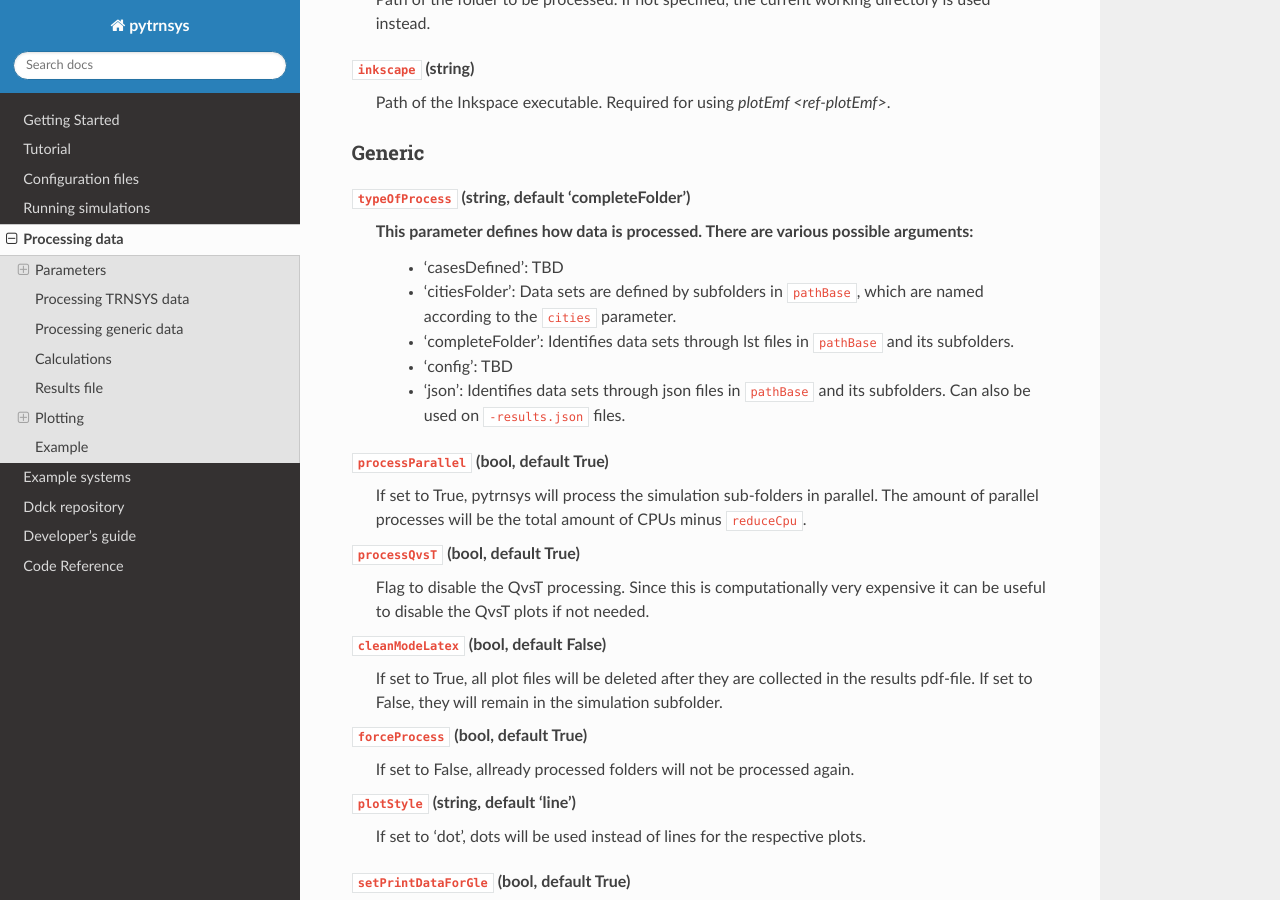
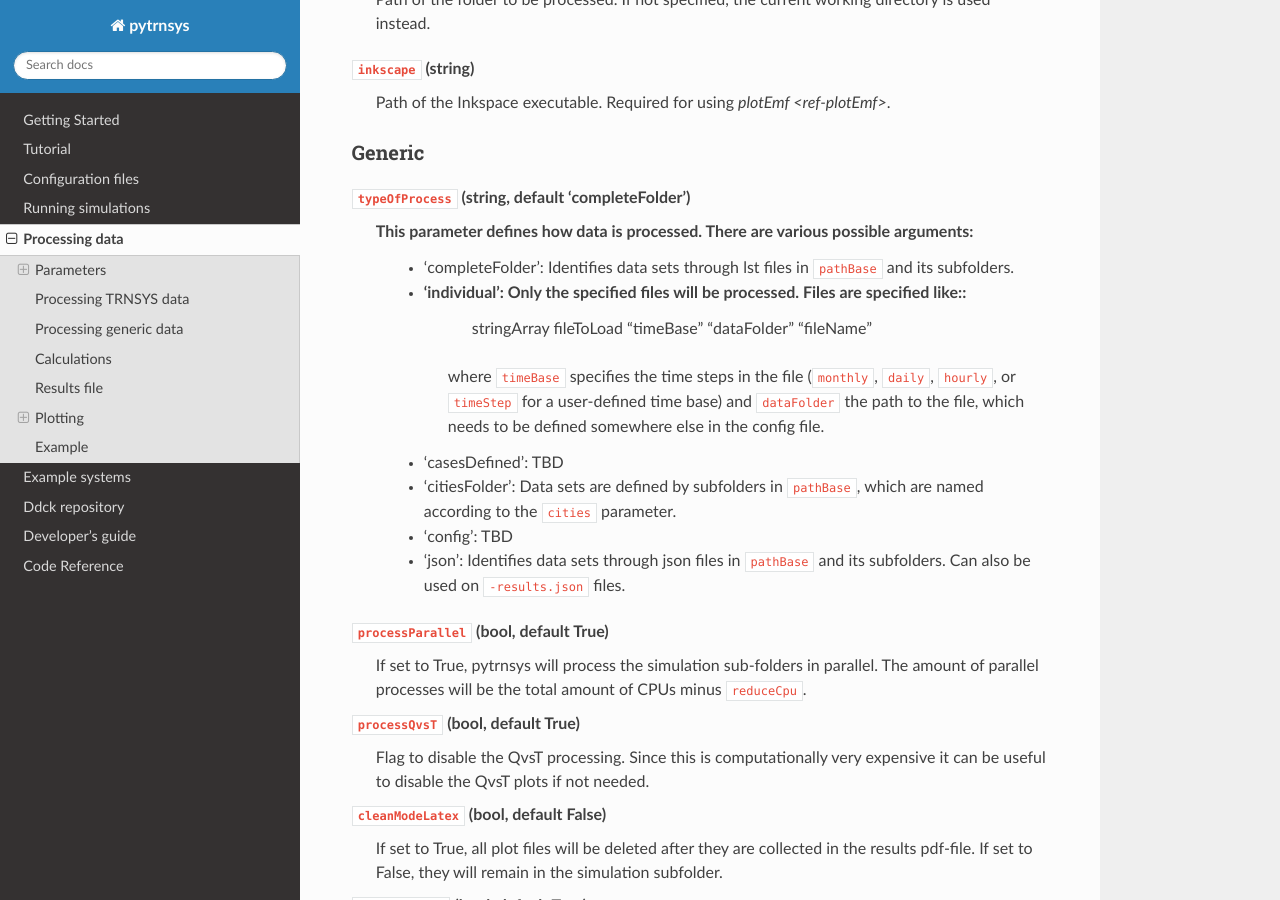
Before and after one commit to SPF-OST/pytrnsys, a Sphinx documentation site: the page built from docs/guide/process_data.rst, in a window 1280 px wide and 900 px high, scrolled down 688 px. Built offline with Sphinx 7.4.7 and the Read the Docs theme 2.0.0, drawn with Linux system fonts in a browser that asks for light colours; pages that are not in the unit, such as notebooks, are missing from menus.

Commit message:
Added documentation for changes in previous commit

```diff
--- a/docs/guide/process_data.rst
+++ b/docs/guide/process_data.rst
@@ -34,11 +34,19 @@ Generic
 ^^^^^^^
 ``typeOfProcess`` (string, default 'completeFolder')
     This parameter defines how data is processed. There are various possible arguments:
+        - 'completeFolder': Identifies data sets through lst files in ``pathBase`` and its subfolders.
+        - 'individual': Only the specified files will be processed. Files are specified like::
+                stringArray fileToLoad "timeBase" "dataFolder" "fileName"
+
+           where ``timeBase`` specifies the time steps in the file (``monthly``, ``daily``, ``hourly``,
+           or ``timeStep`` for a user-defined time base) and ``dataFolder`` the path to the file, which
+           needs to be defined somewhere else in the config file.
         - 'casesDefined': TBD
-        - 'citiesFolder': Data sets are defined by subfolders in ``pathBase``, which are named according to the ``cities`` parameter.
-        - 'completeFolder': Identifies data sets through lst files in ``pathBase`` and its subfolders.
+        - 'citiesFolder': Data sets are defined by subfolders in ``pathBase``, which are named according to the
+          ``cities`` parameter.
         - 'config': TBD
-        - 'json': Identifies data sets through json files in ``pathBase`` and its subfolders. Can also be used on ``-results.json`` files.
+        - 'json': Identifies data sets through json files in ``pathBase`` and its subfolders. Can also be used on
+          ``-results.json`` files.
 
 ``processParallel`` (bool, default True)
     If set to True, pytrnsys will process the simulation sub-folders in parallel. The amount of parallel
```
